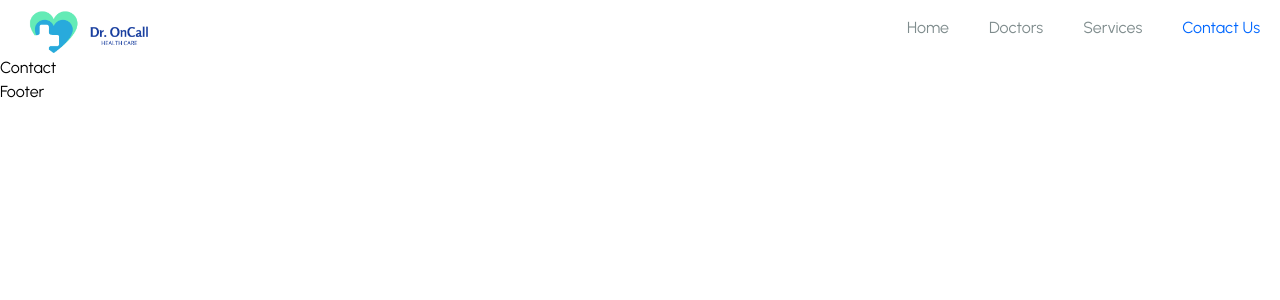
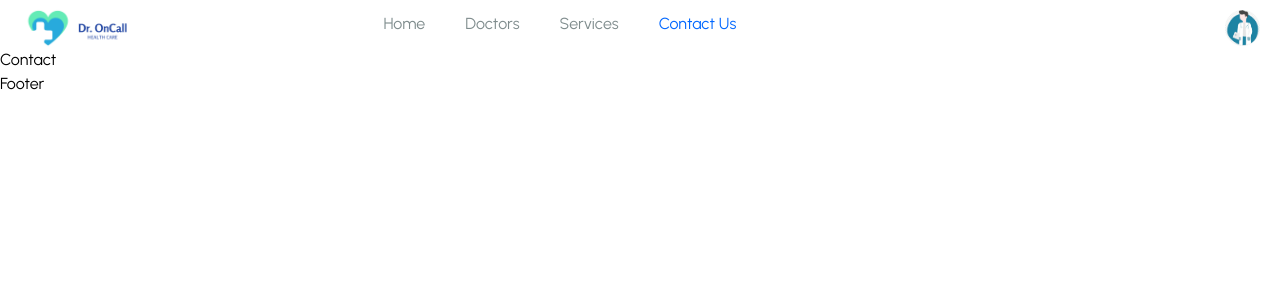
Before and after one commit to RavinduKavinda/doctor-appointment-booking, a React (Vite) app in the folder frontend/: page /contact in a window 1280 px wide. Shown: the top 300 px of the page. Built offline with nearby package versions, Linux system fonts and the light colour scheme; a web font is replaced by a local one.

Commit message:
Profile avatar

```diff
--- a/frontend/src/components/Header/Header.jsx
+++ b/frontend/src/components/Header/Header.jsx
@@ -1,5 +1,6 @@
 import React from 'react';
 import logo from '../../assets/images/logo.png';
+import userImg from '../../assets/images/avatarIcon.png';
 import { NavLink, Link} from 'react-router-dom';
 
 const navLinks = [
@@ -28,7 +29,7 @@ const Header = () => {
         <div className="flex items-center justify-between">
           {/* Logo */}
           <div>
-              <img src={logo} alt="logo" className="max-h-12 mt-2"/>
+              <img src={logo} alt="logo" className="max-h-10 mt-2"/>
           </div>
 
           {/*menu*/}
@@ -37,14 +38,26 @@ const Header = () => {
               {navLinks.map((link,index) =>
                <li key={index}>
                     <NavLink to={link.path} className={navClass=> navClass.isActive ?
-                      'text-primaryColor test-[16px] leading-7 font[600]' :
-                      'text-textColor test-[16px] leading-7 font[500] hover:text-primaryColor'}>
+                      'text-primaryColor test-[16px] leading-7 font[600] mt-2' :
+                      'text-textColor test-[16px] leading-7 font[500] hover:text-primaryColor mt-2'}>
                       {link.display}
                     </NavLink>
                 </li>)
               }
             </ul>
           </div>
+
+          {/*user proffile*/}
+          <div className="flex items-center gap-1"></div>
+
+              <div>
+                <Link to="/">
+                <figure className="w-[35px] h-[35px] rounded-full">
+                  <img src={userImg} className='w-full rounded-full mt-2' alt="avatarIcon" />
+                </figure>
+                </Link>
+              </div>
+
 
         </div>
       </div>
```
Also changed, not shown: frontend/src/assets/images/avatarIcon.png (added).
